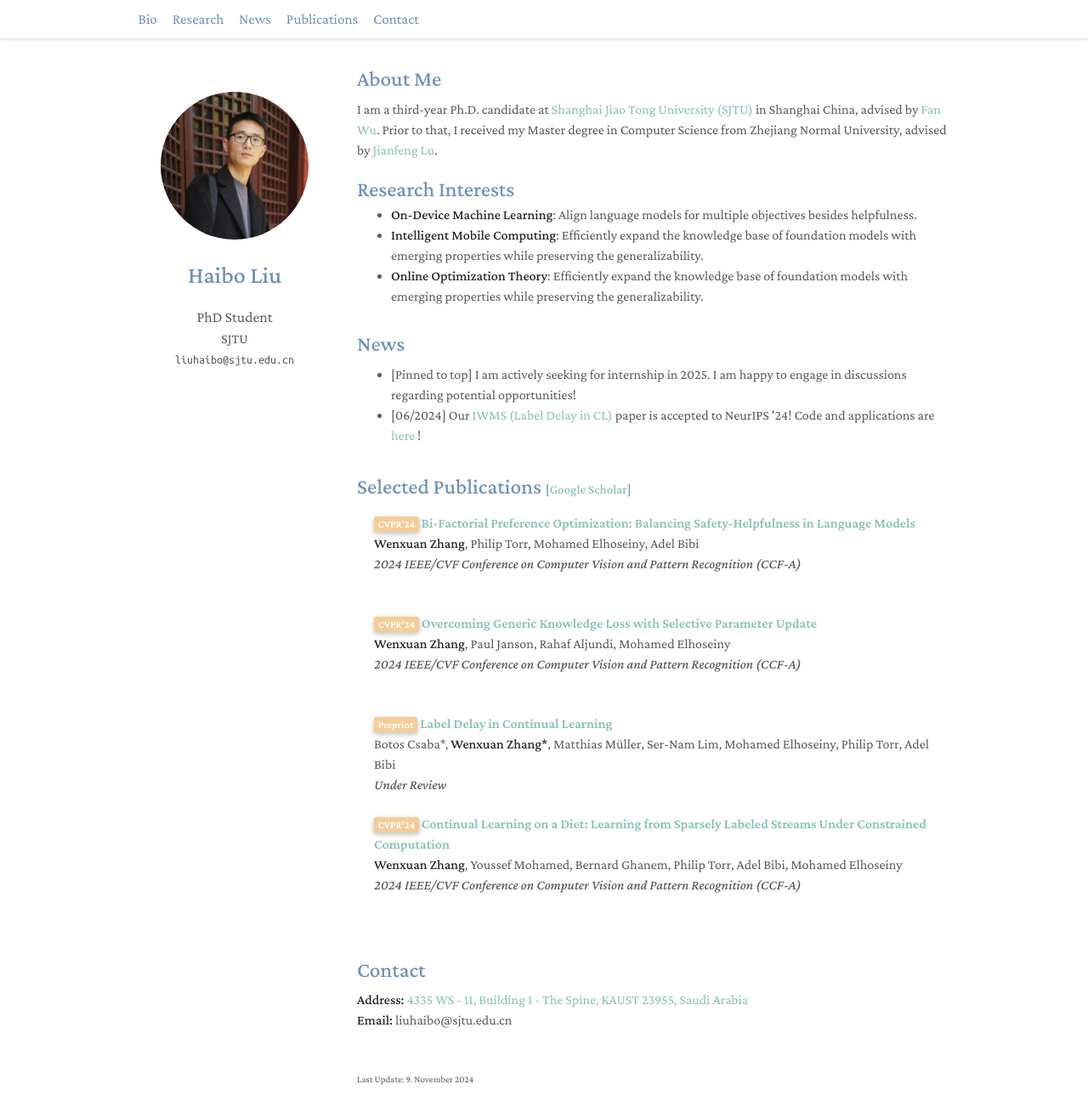
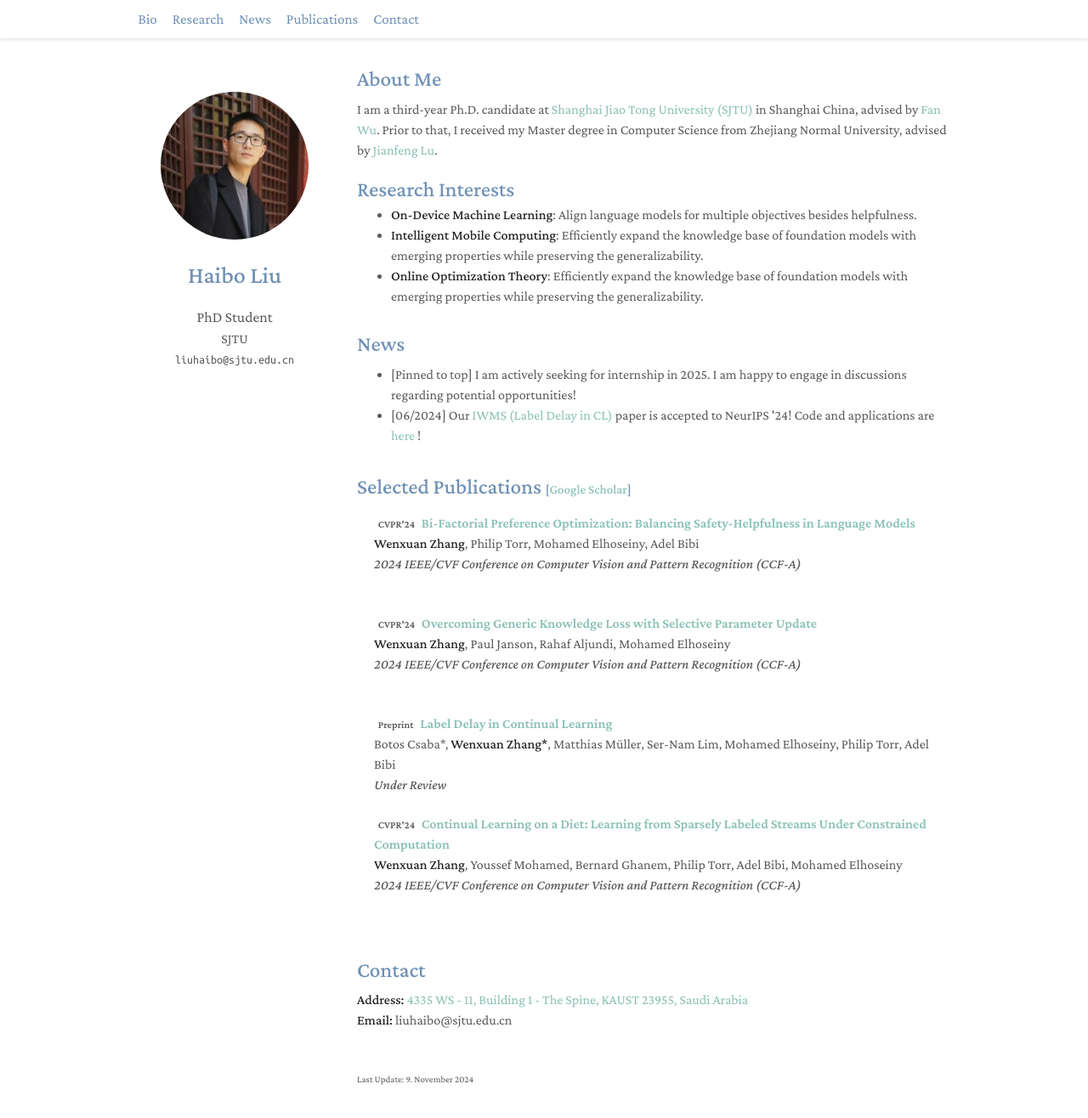
Before and after one commit to liuhaibo919/liuhaibo919.github.io, a Jekyll site: the page built from index.md, in a window 1280 px wide and 1331 px high. Shown: the top 1316 px of the window at 85% size. Built offline with Jekyll 4.4.1, drawn with Linux system fonts in a browser that asks for light colours; a style sheet for code colours, icons or effects is not loaded.

Commit message:
Update pub.css

```diff
--- a/assets/css/pub.css
+++ b/assets/css/pub.css
@@ -12,14 +12,14 @@
     border-color 0.15s ease-in-out, box-shadow 0.15s ease-in-out;
 }
 
-.badge {
+/* .badge {
   color: #fff !important;
   border-radius: 0.125rem;
   background-color: var(--global-hover-color)  !important;
   -webkit-box-shadow: 0 2px 5px 0 rgb(0 0 0 / 16%),
     0 2px 10px 0 rgb(0 0 0 / 12%);
   box-shadow: 0 2px 5px 0 rgb(0 0 0 / 16%), 0 2px 10px 0 rgb(0 0 0 / 12%);
-}
+} */
 
 .oral-badge {
   color: #fff !important;
```
